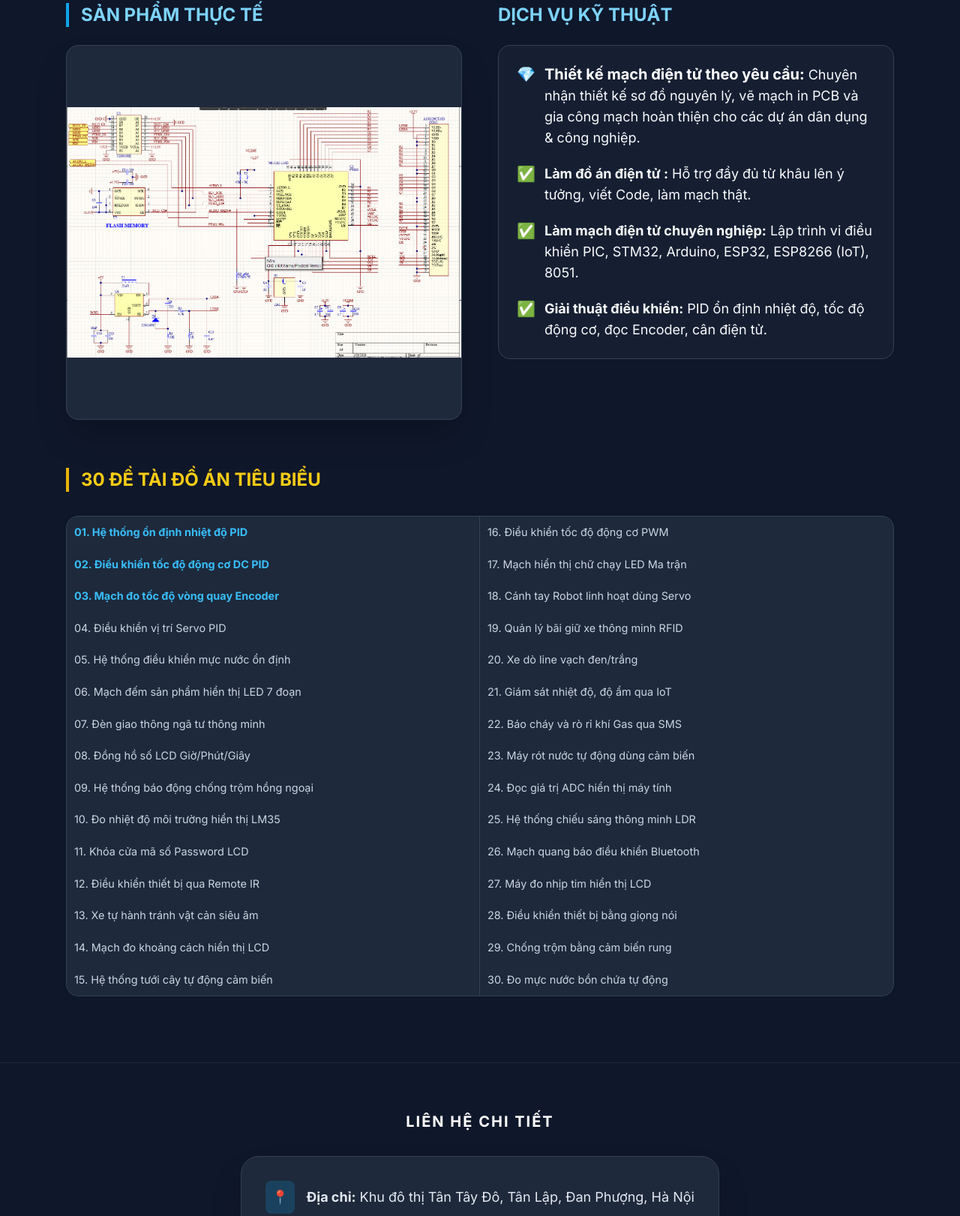
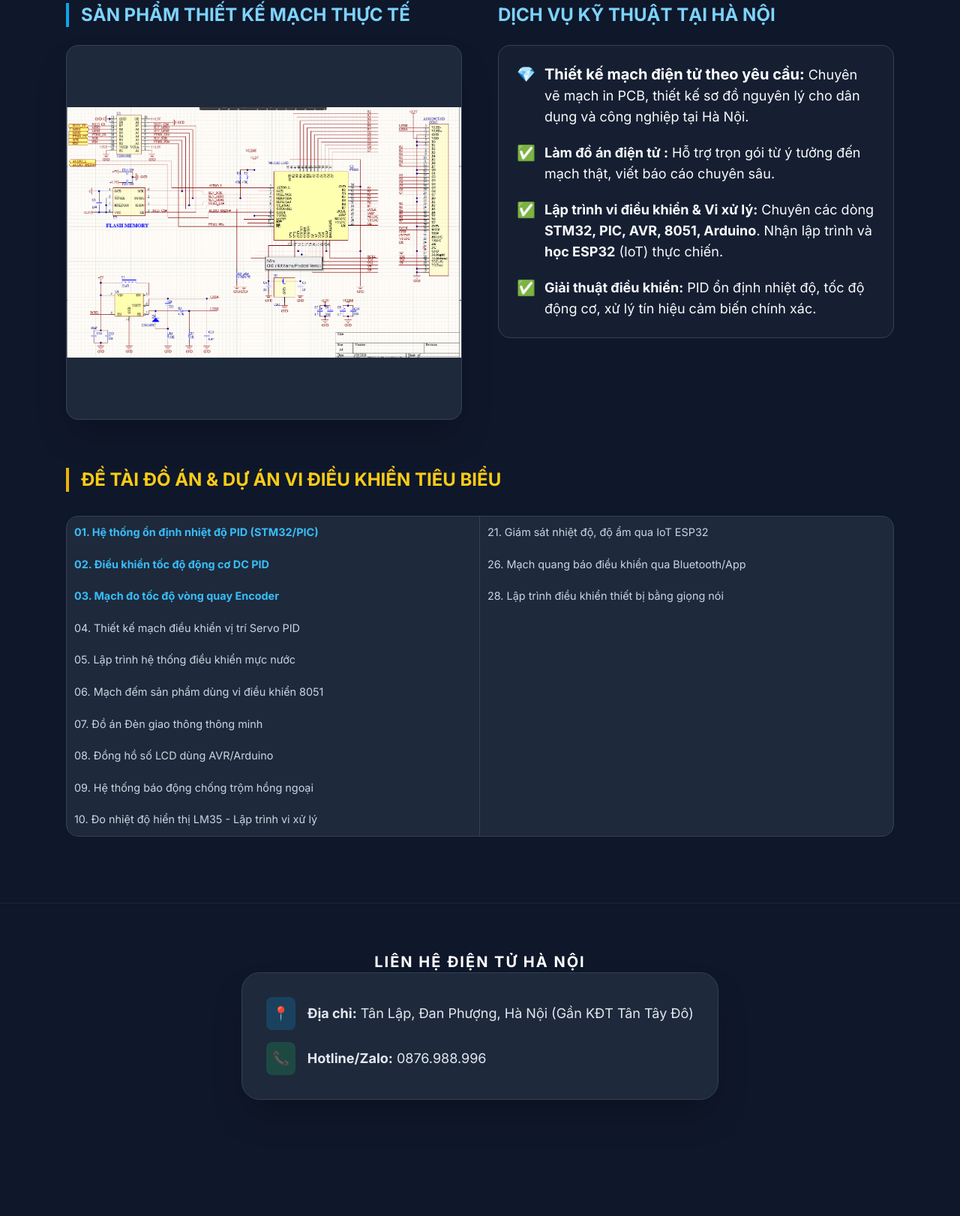
Before and after one commit to khoadiendhcn-sys/Thiet-Ke-Mach-Dien-Tu, a plain HTML site: page index.html in a window 1280 px wide. Shown: the part 255-1877 px from the top of the page at 75% size. Drawn offline with nearby package versions, Linux system fonts and the light colour scheme.

Commit message:
Add files via upload

```diff
--- a/index.html
+++ b/index.html
@@ -4,9 +4,12 @@
     <meta charset="UTF-8">
     <meta name="viewport" content="width=device-width, initial-scale=1.0">
 
-    <title>Điện Tử Hà Nội - Thiết Kế Mạch Điện Tử & Làm Đồ Án Chuyên Nghiệp</title>
-    <meta name="description" content="Chuyên thiết kế mạch điện tử theo yêu cầu, làm mạch điện tử chuyên nghiệp và hỗ trợ làm đồ án điện tử trọn gói tại Hà Nội. Liên hệ: 0876.988.996">
-    <meta name="keywords" content="thiết kế mạch điện tử, làm mạch điện tử, đồ án điện tử, thiết kế pcb, lập trình vi điều khiển, làm đồ án thuê">
+    <meta name="google-site-verification" content="UIjg7ORPpXqmL6GeUgeLUUadTDAlTBPCz7tRZA8fH38" />
+
+    <title>Thiết Kế Mạch Điện Tử Tại Hà Nội | Lập Trình Vi Điều Khiển STM32, PIC, AVR, ESP32</title>
+
+    <meta name="description" content="Điện Tử Hà Nội chuyên thiết kế mạch điện tử theo yêu cầu, làm mạch in PCB chuyên nghiệp. Nhận lập trình vi điều khiển STM32, PIC, AVR, 8051, ESP32 và làm đồ án điện tử trọn gói tại Hà Nội.">
+    <meta name="keywords" content="thiết kế mạch điện tử, thiết kế mạch điện tử tại hà nội, lập trình vi điều khiển, lập trình vi xử lý, lập trình stm32, lập trình pic, lập trình 8051, học esp32, làm đồ án điện tử">
 
     <script src="https://cdn.tailwindcss.com"></script>
     <style>
@@ -18,87 +21,73 @@
         .slide-img.active { opacity: 1; z-index: 10; }
         .do-an-item { padding: 10px; border-bottom: 1px solid #1e293b; color: #cbd5e1; transition: 0.2s; font-size: 0.9rem; }
         .do-an-item:hover { background-color: #1e293b; color: #38bdf8; padding-left: 15px; }
+        h3 { display: inline; font-weight: normal; }
     </style>
 </head>
 <body>
 
     <header class="py-10 text-center bg-slate-900 border-b border-slate-800 shadow-xl">
-        <h1 class="text-4xl font-extrabold text-sky-400 uppercase tracking-tighter">ĐIỆN TỬ HÀ NỘI</h1>
+        <h1 class="text-3xl md:text-4xl font-extrabold text-sky-400 uppercase tracking-tighter px-4">
+            Thiết Kế Mạch Điện Tử & Lập Trình Vi Điều Khiển Chuyên Nghiệp
+        </h1>
         <div class="mt-6 inline-block bg-slate-800 px-8 py-4 rounded-2xl border border-slate-700">
-            <p class="text-green-400 text-2xl font-bold uppercase tracking-widest">Hotline: 0876.988.996</p>
+            <a href="tel:0876988996" class="text-green-400 text-2xl font-bold uppercase tracking-widest">Hotline: 0876.988.996</a>
         </div>
     </header>
 
     <main class="max-w-6xl mx-auto px-6 py-12">
         <section class="grid grid-cols-1 lg:grid-cols-2 gap-12 items-start mb-16">
             <div>
-                <h2 class="text-2xl font-bold text-sky-300 mb-6 border-l-4 border-sky-500 pl-4 uppercase">Sản Phẩm Thực Tế</h2>
+                <h2 class="text-2xl font-bold text-sky-300 mb-6 border-l-4 border-sky-500 pl-4 uppercase">Sản Phẩm Thiết Kế Mạch Thực Tế</h2>
                 <div class="slide-container border border-slate-700 shadow-2xl">
-                    <img src="lam-do-an-dien-tu-ha-noi.png" class="slide-img active">
-                    <img src="thiet-ke-mach-dien-tu-theo-yeu-cau.png" class="slide-img">
-                    <img src="thiet-ke-do-an-dien-tu-pid.png" class="slide-img">
+                    <img src="lam-do-an-dien-tu-ha-noi.png" class="slide-img active" alt="Làm đồ án điện tử chuyên nghiệp tại Hà Nội">
+                    <img src="thiet-ke-mach-dien-tu-theo-yeu-cau.png" class="slide-img" alt="Thiết kế mạch điện tử theo yêu cầu uy tín">
+                    <img src="thiet-ke-do-an-dien-tu-pid.png" class="slide-img" alt="Thiết kế mạch điện tử lập trình PID">
                 </div>
             </div>
 
             <div class="space-y-6">
-                <h2 class="text-2xl font-bold text-sky-300 uppercase">Dịch vụ kỹ thuật</h2>
+                <h2 class="text-2xl font-bold text-sky-300 uppercase">Dịch vụ kỹ thuật tại Hà Nội</h2>
                 <div class="bg-slate-800/50 p-6 rounded-2xl border border-slate-700 space-y-5 text-lg">
                     <p class="flex items-start">
                         <span class="text-sky-400 mr-3 text-xl">💎</span>
-                        <span><b class="text-white text-xl">Thiết kế mạch điện tử theo yêu cầu:</b> Chuyên nhận thiết kế sơ đồ nguyên lý, vẽ mạch in PCB và gia công mạch hoàn thiện cho các dự án dân dụng & công nghiệp.</span>
+                        <span><b class="text-white text-xl">Thiết kế mạch điện tử theo yêu cầu:</b> Chuyên vẽ mạch in PCB, thiết kế sơ đồ nguyên lý cho dân dụng và công nghiệp tại Hà Nội.</span>
                     </p>
                     <p class="flex items-start">
                         <span class="text-green-400 mr-3 text-xl">✅</span>
-                        <span><b>Làm đồ án điện tử :</b> Hỗ trợ đầy đủ từ khâu lên ý tưởng, viết Code, làm mạch thật.</span>
+                        <span><b>Làm đồ án điện tử :</b> Hỗ trợ trọn gói từ ý tưởng đến mạch thật, viết báo cáo chuyên sâu.</span>
                     </p>
                     <p class="flex items-start">
                         <span class="text-green-400 mr-3 text-xl">✅</span>
-                        <span><b>Làm mạch điện tử chuyên nghiệp:</b> Lập trình vi điều khiển PIC, STM32, Arduino, ESP32, ESP8266 (IoT), 8051.</span>
+                        <span><b>Lập trình vi điều khiển & Vi xử lý:</b> Chuyên các dòng <b>STM32, PIC, AVR, 8051, Arduino</b>. Nhận lập trình và <b>học ESP32</b> (IoT) thực chiến.</span>
                     </p>
                     <p class="flex items-start">
                         <span class="text-green-400 mr-3 text-xl">✅</span>
-                        <span><b>Giải thuật điều khiển:</b> PID ổn định nhiệt độ, tốc độ động cơ, đọc Encoder, cân điện tử.</span>
+                        <span><b>Giải thuật điều khiển:</b> PID ổn định nhiệt độ, tốc độ động cơ, xử lý tín hiệu cảm biến chính xác.</span>
                     </p>
                 </div>
             </div>
         </section>
 
         <section class="mb-10">
-            <h2 class="text-2xl font-bold text-yellow-400 mb-8 border-l-4 border-yellow-500 pl-4 uppercase">30 Đề tài đồ án tiêu biểu</h2>
+            <h2 class="text-2xl font-bold text-yellow-400 mb-8 border-l-4 border-yellow-500 pl-4 uppercase">Đề Tài Đồ Án & Dự Án Vi Điều Khiển Tiêu Biểu</h2>
             <div class="bg-slate-800 rounded-2xl border border-slate-700 overflow-hidden grid grid-cols-1 md:grid-cols-2">
                 <div class="md:border-r border-slate-700">
-                    <div class="do-an-item text-sky-400 font-bold">01. Hệ thống ổn định nhiệt độ PID</div>
-                    <div class="do-an-item text-sky-400 font-bold">02. Điều khiển tốc độ động cơ DC PID</div>
-                    <div class="do-an-item text-sky-400 font-bold">03. Mạch đo tốc độ vòng quay Encoder</div>
-                    <div class="do-an-item">04. Điều khiển vị trí Servo PID</div>
-                    <div class="do-an-item">05. Hệ thống điều khiển mực nước ổn định</div>
-                    <div class="do-an-item">06. Mạch đếm sản phẩm hiển thị LED 7 đoạn</div>
-                    <div class="do-an-item">07. Đèn giao thông ngã tư thông minh</div>
-                    <div class="do-an-item">08. Đồng hồ số LCD Giờ/Phút/Giây</div>
-                    <div class="do-an-item">09. Hệ thống báo động chống trộm hồng ngoại</div>
-                    <div class="do-an-item">10. Đo nhiệt độ môi trường hiển thị LM35</div>
-                    <div class="do-an-item">11. Khóa cửa mã số Password LCD</div>
-                    <div class="do-an-item">12. Điều khiển thiết bị qua Remote IR</div>
-                    <div class="do-an-item">13. Xe tự hành tránh vật cản siêu âm</div>
-                    <div class="do-an-item">14. Mạch đo khoảng cách hiển thị LCD</div>
-                    <div class="do-an-item">15. Hệ thống tưới cây tự động cảm biến</div>
-                </div>
+                    <div class="do-an-item text-sky-400 font-bold"><h3>01. Hệ thống ổn định nhiệt độ PID (STM32/PIC)</h3></div>
+                    <div class="do-an-item text-sky-400 font-bold"><h3>02. Điều khiển tốc độ động cơ DC PID</h3></div>
+                    <div class="do-an-item text-sky-400 font-bold"><h3>03. Mạch đo tốc độ vòng quay Encoder</h3></div>
+                    <div class="do-an-item"><h3>04. Thiết kế mạch điều khiển vị trí Servo PID</h3></div>
+                    <div class="do-an-item"><h3>05. Lập trình hệ thống điều khiển mực nước</h3></div>
+                    <div class="do-an-item"><h3>06. Mạch đếm sản phẩm dùng vi điều khiển 8051</h3></div>
+                    <div class="do-an-item"><h3>07. Đồ án Đèn giao thông thông minh</h3></div>
+                    <div class="do-an-item"><h3>08. Đồng hồ số LCD dùng AVR/Arduino</h3></div>
+                    <div class="do-an-item"><h3>09. Hệ thống báo động chống trộm hồng ngoại</h3></div>
+                    <div class="do-an-item"><h3>10. Đo nhiệt độ hiển thị LM35 - Lập trình vi xử lý</h3></div>
+                    </div>
                 <div>
-                    <div class="do-an-item">16. Điều khiển tốc độ động cơ PWM</div>
-                    <div class="do-an-item">17. Mạch hiển thị chữ chạy LED Ma trận</div>
-                    <div class="do-an-item">18. Cánh tay Robot linh hoạt dùng Servo</div>
-                    <div class="do-an-item">19. Quản lý bãi giữ xe thông minh RFID</div>
-                    <div class="do-an-item">20. Xe dò line vạch đen/trắng</div>
-                    <div class="do-an-item">21. Giám sát nhiệt độ, độ ẩm qua IoT</div>
-                    <div class="do-an-item">22. Báo cháy và rò rỉ khí Gas qua SMS</div>
-                    <div class="do-an-item">23. Máy rót nước tự động dùng cảm biến</div>
-                    <div class="do-an-item">24. Đọc giá trị ADC hiển thị máy tính</div>
-                    <div class="do-an-item">25. Hệ thống chiếu sáng thông minh LDR</div>
-                    <div class="do-an-item">26. Mạch quang báo điều khiển Bluetooth</div>
-                    <div class="do-an-item">27. Máy đo nhịp tim hiển thị LCD</div>
-                    <div class="do-an-item">28. Điều khiển thiết bị bằng giọng nói</div>
-                    <div class="do-an-item">29. Chống trộm bằng cảm biến rung</div>
-                    <div class="do-an-item">30. Đo mực nước bồn chứa tự động</div>
+                    <div class="do-an-item"><h3>21. Giám sát nhiệt độ, độ ẩm qua IoT ESP32</h3></div>
+                    <div class="do-an-item"><h3>26. Mạch quang báo điều khiển qua Bluetooth/App</h3></div>
+                    <div class="do-an-item"><h3>28. Lập trình điều khiển thiết bị bằng giọng nói</h3></div>
                 </div>
             </div>
         </section>
@@ -106,30 +95,25 @@
 
     <footer class="bg-slate-900 pt-16 border-t border-slate-800" style="padding-bottom: 160px;">
         <div class="max-w-4xl mx-auto px-6 text-center">
-            <h3 class="font-bold text-white uppercase text-xl mb-8 tracking-widest">LIÊN HỆ CHI TIẾT</h3>
+            <h3 class="font-bold text-white uppercase text-xl mb-8 tracking-widest">LIÊN HỆ ĐIỆN TỬ HÀ NỘI</h3>
             <div class="bg-slate-800 p-8 rounded-3xl border border-slate-700 inline-block text-left shadow-2xl">
                 <div class="space-y-4">
                     <p class="text-slate-200 flex items-center text-lg">
                         <span class="bg-sky-500/20 p-2 rounded-lg text-sky-400 mr-4">📍</span>
-                        <span><b>Địa chỉ:</b> Khu đô thị Tân Tây Đô, Tân Lập, Đan Phượng, Hà Nội</span>
+                        <span><b>Địa chỉ:</b> Tân Lập, Đan Phượng, Hà Nội (Gần KĐT Tân Tây Đô)</span>
                     </p>
                     <p class="text-slate-200 flex items-center text-lg">
                         <span class="bg-green-500/20 p-2 rounded-lg text-green-400 mr-4">📞</span>
                         <span><b>Hotline/Zalo:</b> 0876.988.996</span>
                     </p>
-                    <p class="text-slate-200 flex items-center text-lg">
-                        <span class="bg-yellow-500/20 p-2 rounded-lg text-yellow-400 mr-4">⚙️</span>
-                        <span><b>Kỹ thuật:</b> Chuyên mạch vi điều khiển & Thiết kế PCB</span>
-                    </p>
                 </div>
             </div>
-            <p class="text-slate-600 mt-10 text-sm italic">© 2026 Điện Tử Hà Nội - Chất Lượng Làm Nên Thương Hiệu</p>
         </div>
     </footer>
 
     <div class="fixed bottom-0 left-0 right-0 grid grid-cols-2 gap-4 p-4 bg-slate-900/95 backdrop-blur-md border-t border-slate-800 md:hidden z-50">
-        <a href="tel:0876988996" class="bg-green-600 text-white text-center py-4 rounded-xl font-bold uppercase shadow-lg">Gọi điện</a>
-        <a href="https://zalo.me/0876988996" class="bg-blue-600 text-white text-center py-4 rounded-xl font-bold uppercase shadow-lg">Zalo Chat</a>
+        <a href="tel:0876988996" class="bg-green-600 text-white text-center py-4 rounded-xl font-bold uppercase">Gọi điện</a>
+        <a href="https://zalo.me/0876988996" class="bg-blue-600 text-white text-center py-4 rounded-xl font-bold uppercase">Zalo Chat</a>
     </div>
 
     <script>
```
